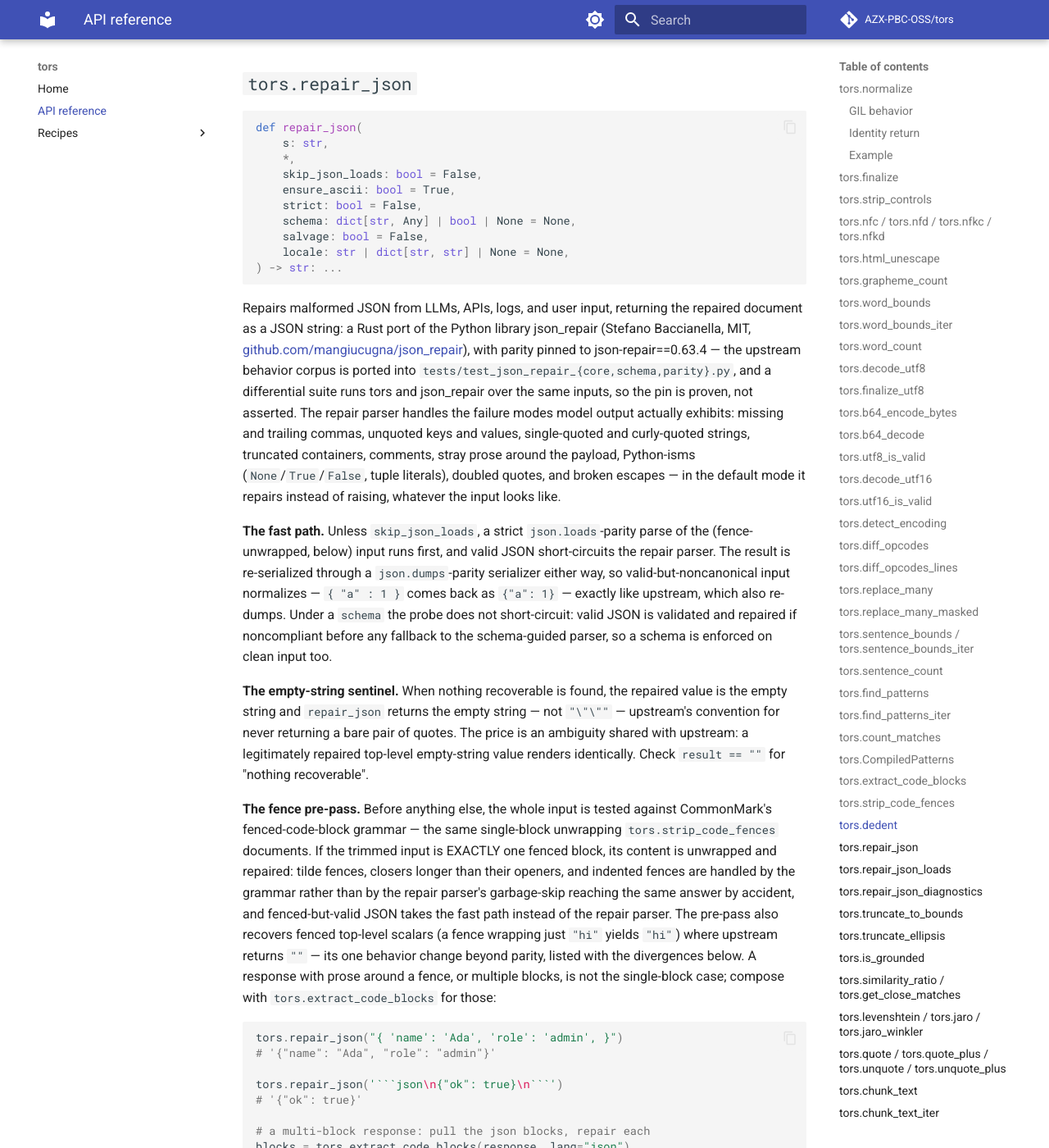
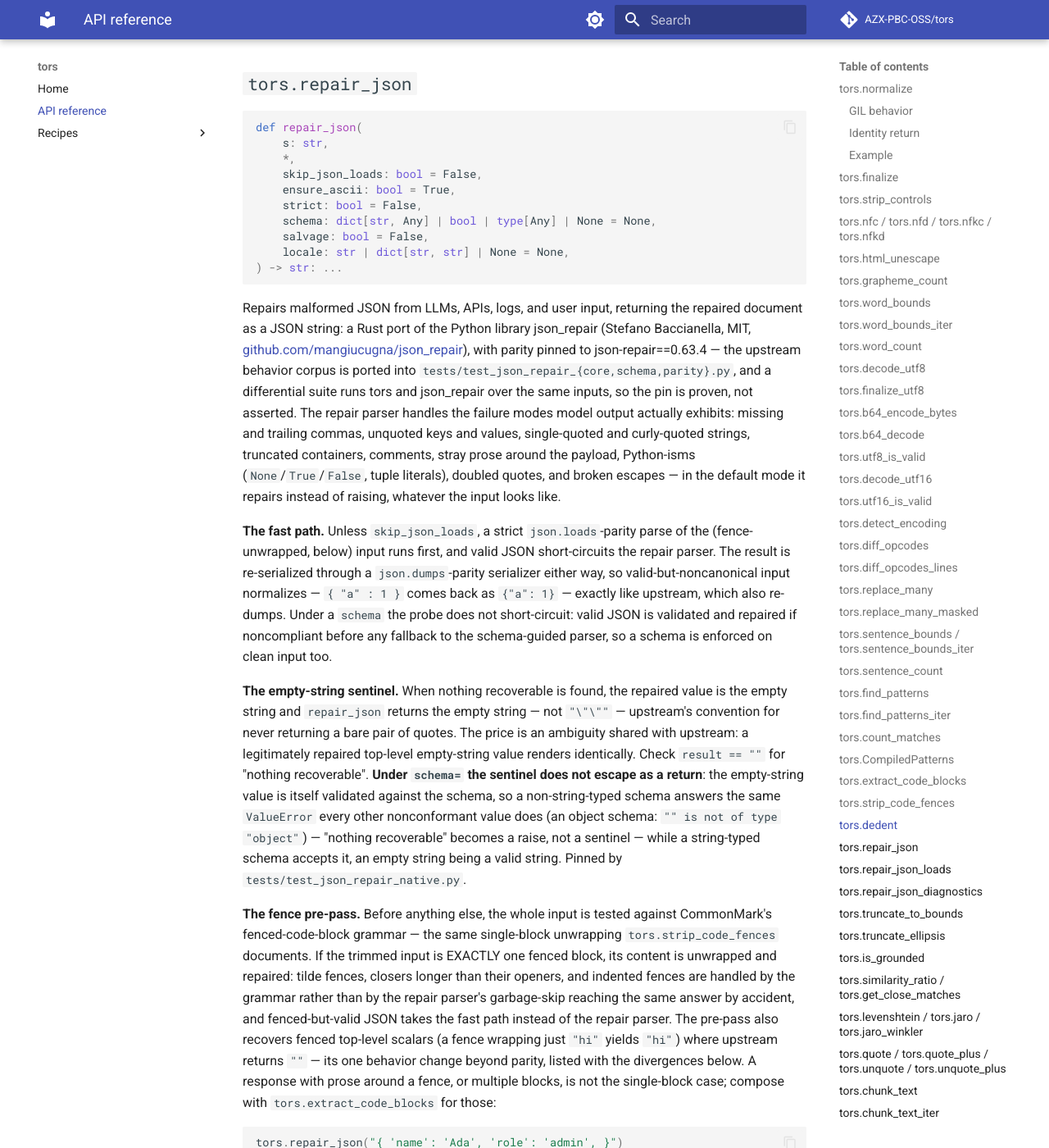
Before and after one commit to AZX-PBC-OSS/tors, an MkDocs documentation site: the page built from docs/api.md, in a window 1280 px wide and 1400 px high, scrolled down 17155 px. Shown: the whole window at 82% size. Built offline with MkDocs 1.6.1 and Material for MkDocs 9.7.7, drawn with Linux system fonts in a browser that asks for light colours; comment, search, counter and statistics services are not loaded; some of the changed text lies outside the part shown.

Commit message:
docs: under schema= the ""-nothing-recoverable sentinel is validated, not escaped
The repair functions' "" return for "nothing recoverable" never escapes
as a sentinel when schema= is in play: the empty-string value is itself
validated against the schema, so a non-string-typed schema answers the
same ValueError every other nonconformant value does ("" is not of type
"object") — "nothing recoverable" becomes a raise, not a sentinel — while
a string-typed schema accepts it, an empty string being a valid string.
Documented in repair_json's sentinel paragraph, cross-referenced from
repair_json_loads, and the schema parameter's documented type widens to
dict | bool | type to match the models-pass-directly runtime. Pinned by
TestNothingRecoverableUnderSchema (typed-schema raise, empty input,
error-names-the-type, string-schema accepts).

````diff
--- a/docs/api.md
+++ b/docs/api.md
@@ -805,7 +805,7 @@ def repair_json(
     skip_json_loads: bool = False,
     ensure_ascii: bool = True,
     strict: bool = False,
-    schema: dict[str, Any] | bool | None = None,
+    schema: dict[str, Any] | bool | type[Any] | None = None,
     salvage: bool = False,
     locale: str | dict[str, str] | None = None,
 ) -> str: ...
@@ -840,7 +840,13 @@ repaired value is the empty string and `repair_json` returns the empty
 string — not `"\"\""` — upstream's convention for never returning a bare
 pair of quotes. The price is an ambiguity shared with upstream: a
 legitimately repaired top-level empty-string value renders identically.
-Check `result == ""` for "nothing recoverable".
+Check `result == ""` for "nothing recoverable". **Under `schema=` the sentinel
+does not escape as a return**: the empty-string value is itself validated against
+the schema, so a non-string-typed schema answers the same `ValueError` every other
+nonconformant value does (an object schema: `"" is not of type "object"`) —
+"nothing recoverable" becomes a raise, not a sentinel — while a string-typed
+schema accepts it, an empty string being a valid string. Pinned by
+`tests/test_json_repair_native.py`.
 
 **The fence pre-pass.** Before anything else, the whole input is tested
 against CommonMark's fenced-code-block grammar — the same single-block
@@ -984,7 +990,7 @@ def repair_json_loads(
     *,
     skip_json_loads: bool = False,
     strict: bool = False,
-    schema: dict[str, Any] | bool | None = None,
+    schema: dict[str, Any] | bool | type[Any] | None = None,
     salvage: bool = False,
     locale: str | dict[str, str] | None = None,
 ) -> dict[str, Any] | list[Any] | str | int | float | bool | None: ...
@@ -998,7 +1004,10 @@ goes straight into use with no `json.loads` round trip. There is no
 `ensure_ascii` here because nothing is serialized. The empty-string
 sentinel carries over as a real `""` return — "nothing recoverable",
 ambiguous with a legitimately repaired top-level empty-string value, the
-same collapse upstream's `loads` has.
+same collapse upstream's `loads` has. Under `schema=` the sentinel is
+schema-validated instead: a non-string-typed schema turns "nothing
+recoverable" into the same `ValueError` every other nonconformant value
+raises — see `tors.repair_json`'s sentinel paragraph above.
 
 ```python
 tors.repair_json_loads("{'users': [{'name': 'Ada',}]}")
@@ -1013,7 +1022,7 @@ def repair_json_diagnostics(
     *,
     skip_json_loads: bool = False,
     strict: bool = False,
-    schema: dict[str, Any] | bool | None = None,
+    schema: dict[str, Any] | bool | type[Any] | None = None,
     salvage: bool = False,
     locale: str | dict[str, str] | None = None,
 ) -> tuple[dict[str, Any] | list[Any] | str | int | float | bool | None, list[dict[str, Any]]]: ...
````
Also changed, not shown: 1 other file.
